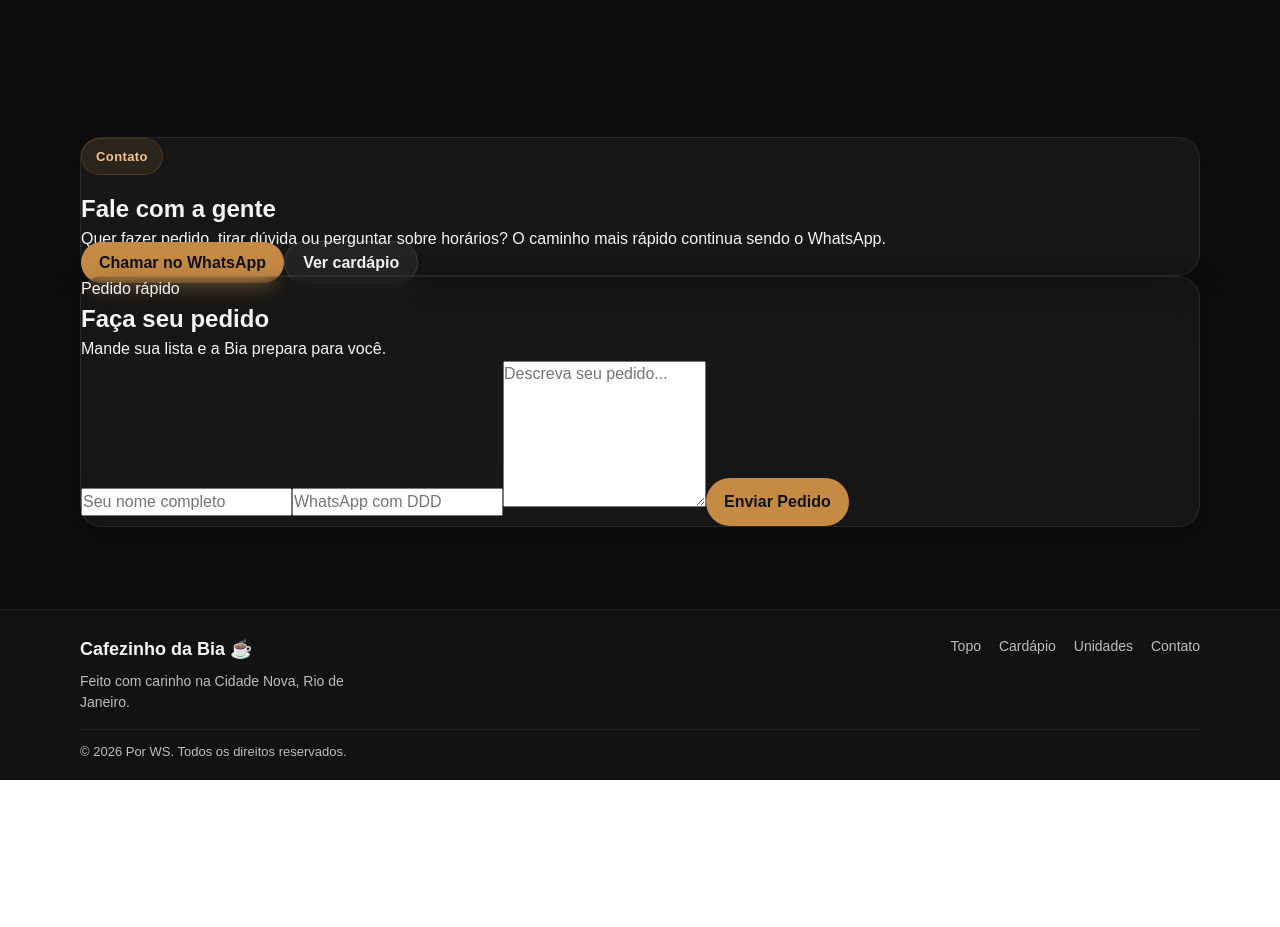
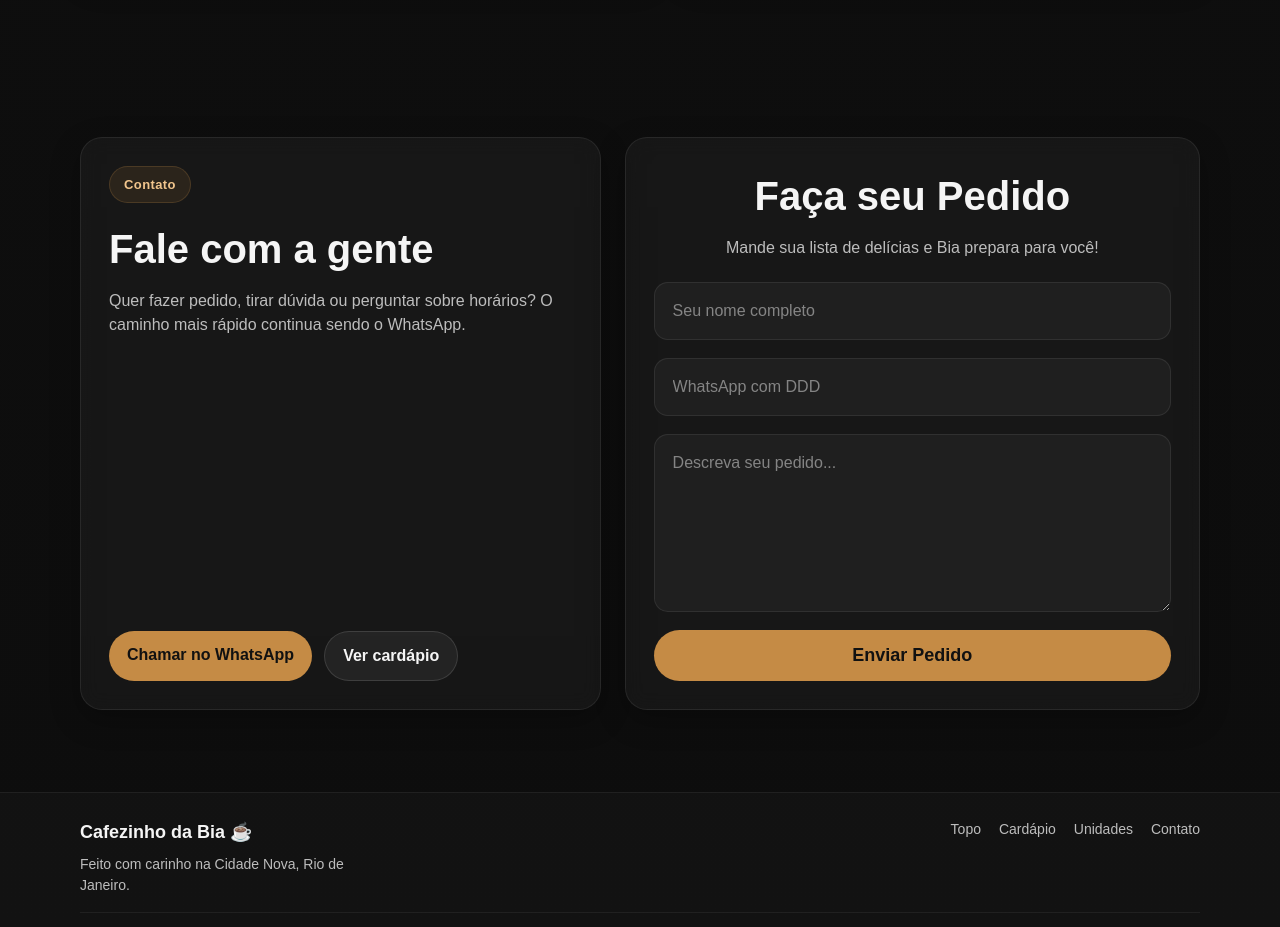
Before and after one commit to djwendelsilva/meu-projeto-cafe, a React (Vite) app: page / in a window 1280 px wide. Shown: the part 2800-3727 px from the top of the page. Before the commit the page ends 3580 px from the top, so only its background shows below. Built offline with nearby package versions, Linux system fonts and the light colour scheme.

Commit message:
erro contact

```diff
--- a/src/pages/Contact.css
+++ b/src/pages/Contact.css
@@ -1,253 +1,95 @@
-.home {
-  min-height: 100vh;
-  display: flex;
-  align-items: flex-start;
-  padding-top: 135px;
+.contact-layout {
+  display: grid;
+  grid-template-columns: 0.95fr 1.05fr;
+  gap: 24px;
+  align-items: stretch;
 }
 
-.home-grid {
-  display: grid;
-  grid-template-columns: 1.08fr 0.92fr;
-  align-items: start;
-  gap: 42px;
+.contact-box,
+.contact-form-box {
+  padding: 28px;
 }
 
-/* TEXTO */
-.home-text {
-  max-width: 560px;
+.contact-box {
   display: flex;
   flex-direction: column;
-  align-items: flex-start;
-  padding-top: 8px;
+  justify-content: space-between;
+  gap: 20px;
 }
 
-.home-badge {
-  align-self: center;
-  display: inline-flex;
-  margin-bottom: 18px;
-  transform: translateY(-10px);
-  box-shadow: 0 6px 18px rgba(197, 139, 69, 0.15);
+.contact-text h2,
+.contact-form-header h2 {
+  font-size: clamp(28px, 4vw, 40px);
+  margin-bottom: 10px;
 }
 
-.home-text h1 {
-  font-size: clamp(40px, 6vw, 64px);
-  line-height: 1.02;
-  margin-bottom: 18px;
+.contact-text p,
+.contact-form-header p {
+  color: var(--muted);
 }
 
-.home-text h1 span {
-  color: var(--accent);
-}
-
-.home-text p {
-  color: var(--muted);
-  font-size: 16px;
-  line-height: 1.6;
-  max-width: 500px;
-  margin-bottom: 26px;
-}
-
-.home-actions {
+.contact-actions {
   display: flex;
   flex-wrap: wrap;
   gap: 12px;
 }
 
-/* IMAGEM */
-.home-image-wrap {
-  position: relative;
-  display: flex;
-  justify-content: center;
-  align-items: flex-start;
-  padding-top: 18px;
-  width: 100%;
+.contact-form-header {
+  text-align: center;
+  margin-bottom: 22px;
 }
 
-.home-glow {
-  position: absolute;
-  top: 40px;
-  width: 260px;
-  height: 260px;
-  background: rgba(197, 139, 69, 0.18);
-  border-radius: 50%;
-  filter: blur(80px);
-  pointer-events: none;
+.contact-form {
+  display: flex;
+  flex-direction: column;
+  gap: 18px;
 }
 
-.home-image-box {
-  position: relative;
-  z-index: 2;
+.contact-form input,
+.contact-form textarea {
   width: 100%;
-  max-width: 470px;
-  border-radius: 22px;
-  overflow: hidden;
-  background: rgba(255, 255, 255, 0.03);
+  padding: 16px 18px;
+  border-radius: 14px;
   border: 1px solid rgba(255, 255, 255, 0.08);
-  box-shadow: var(--shadow);
-  backdrop-filter: blur(10px);
+  background: rgba(255, 255, 255, 0.04);
+  color: var(--text);
+  outline: none;
 }
 
-.hero-desktop-img,
-.hero-mobile-img {
-  width: 100%;
-  height: auto;
-  display: block;
-  border-radius: 22px;
+.contact-form input::placeholder,
+.contact-form textarea::placeholder {
+  color: rgba(255, 255, 255, 0.45);
 }
 
-/* ANIMAÇÕES */
-.fade-up {
-  opacity: 0;
-  transform: translateY(22px);
-  animation: fadeUpSmooth 0.9s ease forwards;
+.contact-form textarea {
+  min-height: 160px;
+  resize: vertical;
 }
 
-.fade-image {
-  opacity: 0;
-  transform: translateY(28px);
-  animation: fadeImageSmooth 1s ease forwards;
+.form-submit-btn {
+  width: 100%;
+  padding: 16px 18px;
+  font-size: 18px;
 }
 
-.delay-1 { animation-delay: 0.1s; }
-.delay-2 { animation-delay: 0.25s; }
-.delay-3 { animation-delay: 0.45s; }
-.delay-4 { animation-delay: 0.65s; }
-
-@keyframes fadeUpSmooth {
-  to {
-    opacity: 1;
-    transform: translateY(0);
+@media (max-width: 900px) {
+  .contact-layout {
+    grid-template-columns: 1fr;
   }
 }
 
-@keyframes fadeImageSmooth {
-  to {
-    opacity: 1;
-    transform: translateY(0);
+@media (max-width: 700px) {
+  .contact-box,
+  .contact-form-box {
+    padding: 20px;
+  }
+
+  .contact-actions {
+    flex-direction: column;
+  }
+
+  .contact-actions .btn {
+    width: 100%;
+    text-align: center;
   }
 }
-
-/* TABLET */
-@media (max-width: 900px) {
-  .home {
-    min-height: auto;
-    padding-top: 108px;
-    padding-bottom: 24px;
-  }
-
-  .home-grid {
-    grid-template-columns: 1fr;
-    text-align: center;
-    gap: 24px;
-  }
-
-  .home-text {
-    margin: 0 auto;
-    align-items: center;
-    padding-top: 0;
-    max-width: 100%;
-  }
-
-  .home-badge {
-    transform: translateY(0);
-    margin-bottom: 14px;
-  }
-
-  .home-text h1 {
-    font-size: clamp(36px, 7vw, 48px);
-    line-height: 1.06;
-    margin-bottom: 14px;
-    max-width: 18ch;
-  }
-
-  .home-text p {
-    margin-inline: auto;
-    margin-bottom: 20px;
-    max-width: 46ch;
-    font-size: 15px;
-    line-height: 1.65;
-  }
-
-  .home-actions {
-    justify-content: center;
-    gap: 10px;
-  }
-
-  .home-image-box {
-    max-width: 360px;
-    margin: 0 auto;
-    border-radius: 20px;
-  }
-}
-
-/* MOBILE */
-@media (max-width: 480px) {
-  .home {
-    padding-top: 92px;
-    padding-bottom: 14px;
-  }
-
-  .home .container {
-    width: 100%;
-    padding: 0 12px;
-  }
-
-  .home-grid {
-    gap: 16px;
-  }
-
-  .home-text {
-    width: 100%;
-    align-items: center;
-    text-align: center;
-  }
-
-  .home-text h1 {
-    font-size: 28px;
-    line-height: 1.08;
-    margin-bottom: 12px;
-  }
-
-  /* 🔥 AJUSTE AQUI (TEXTO MAIOR) */
-  .home-text p {
-    font-size: 15px;        /* antes 13px */
-    line-height: 1.7;
-    max-width: 36ch;
-    margin-bottom: 18px;
-    padding: 0;
-  }
-
-  .home-actions {
-    flex-direction: row;
-    justify-content: center;
-    align-items: center;
-    gap: 10px;
-    flex-wrap: nowrap;
-  }
-
-  .home-actions .btn {
-    width: auto;
-    padding: 12px 14px;
-    font-size: 14px;
-    white-space: nowrap;
-  }
-
-  .home-image-wrap {
-    margin-top: 6px;
-    width: 100%;
-  }
-
-  .home-image-box {
-    width: 100%;
-    max-width: 100%;
-    border-radius: 18px;
-    overflow: hidden;
-    background: rgba(255, 255, 255, 0.03);
-    border: 1px solid rgba(255, 255, 255, 0.08);
-    box-shadow: var(--shadow);
-  }
-
-  .hero-mobile-img {
-    border-radius: 18px;
-  }
-}
--- a/src/pages/Contact.jsx
+++ b/src/pages/Contact.jsx
@@ -20,9 +20,9 @@
 
     const message = encodeURIComponent(
       `Olá! Quero fazer um pedido no Cafezinho da Bia.\n\n` +
-        `Nome: ${name}\n` +
-        `WhatsApp: ${phone}\n\n` +
-        `Pedido:\n${order}`
+      `Nome: ${name}\n` +
+      `WhatsApp: ${phone}\n\n` +
+      `Pedido:\n${order}`
     )
 
     window.open(`https://wa.me/5521991902018?text=${message}`, '_blank')
@@ -60,9 +60,8 @@
 
           <div className="contact-form-box card">
             <div className="contact-form-header">
-              <span className="contact-mini-badge">Pedido rápido</span>
-              <h2>Faça seu pedido</h2>
-              <p>Mande sua lista e a Bia prepara para você.</p>
+              <h2>Faça seu Pedido</h2>
+              <p>Mande sua lista de delícias e Bia prepara para você!</p>
             </div>
 
             <form className="contact-form" onSubmit={handleManualOrder}>
```
